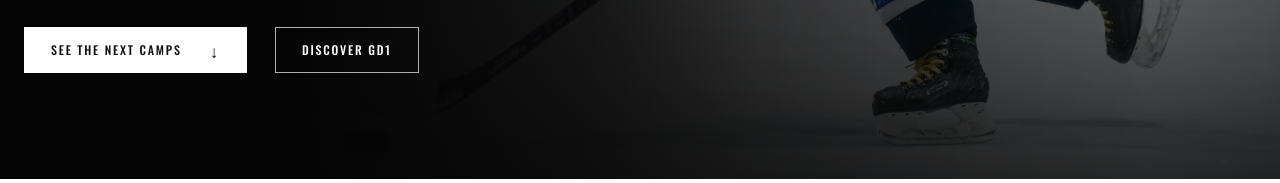
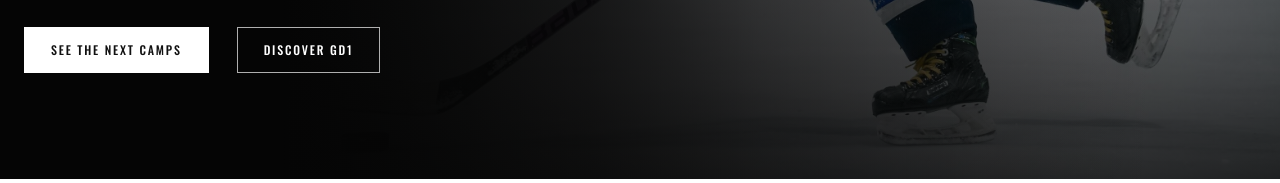
Before and after one commit to oskydan/gd1, a plain HTML site: page index.html in a window 1280 px wide. Shown: the part 617-800 px from the top of the page. Drawn offline with Linux system fonts and the light colour scheme.

Commit message:
Minor changes

```diff
--- a/index.html
+++ b/index.html
@@ -30,7 +30,7 @@
         <p class="eyebrow"><span class="live-dot"></span> PLAYER DEVELOPMENT · CAMPS THROUGHOUT THE YEAR</p>
         <h1>Earn your<br><em>next level.</em></h1>
         <p class="hero-copy">Power skating camps that help players build stronger edges, quicker acceleration, and more control in every stride.</p>
-        <div class="hero-actions"><a class="button button-lime" href="#camps">See the next camps <span>↓</span></a><a class="button button-lime" href="school.html">Discover GD1</a></div>
+        <div class="hero-actions"><a class="button button-lime" href="#camps">See the next camps</a><a class="button button-lime" href="school.html">Discover GD1</a></div>
       </div>
       <div class="hero-side">WORK TO FULL READINESS</div>
     </section>
```
